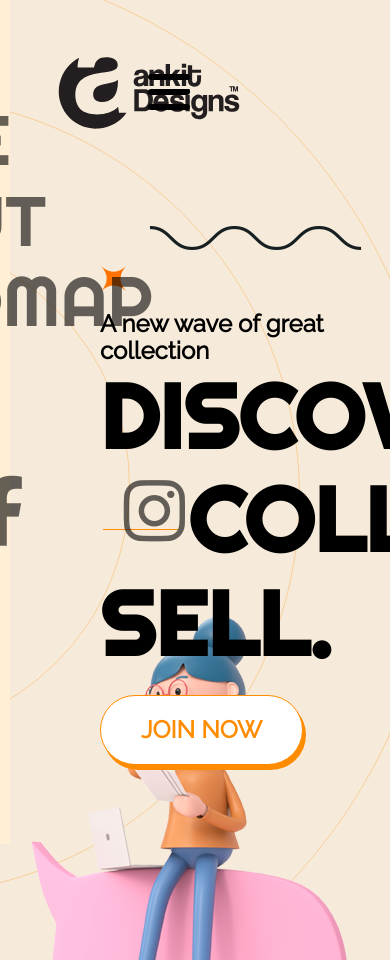
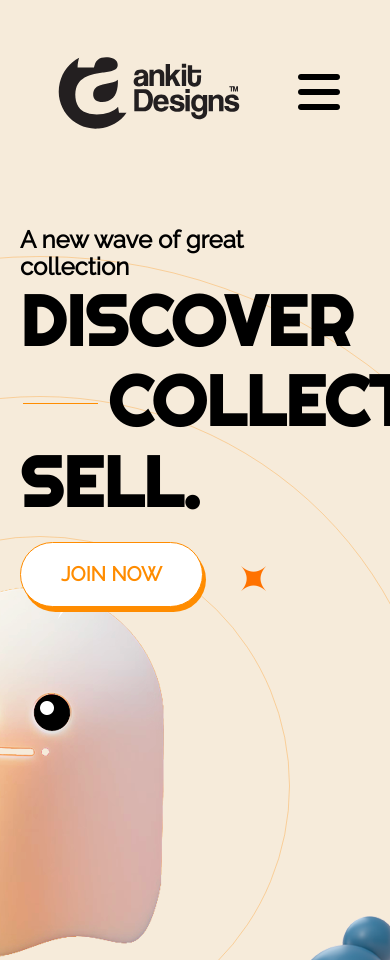
Before and after one commit to ldevuono/digistic, a plain HTML site: page index.html in a window 390 px wide. Shown: the top 960 px of the page. Drawn offline with Linux system fonts and the light colour scheme.

Commit message:
working on responsive header

```diff
--- a/styles/sass/partials/_mediaQueries.scss
+++ b/styles/sass/partials/_mediaQueries.scss
@@ -32,6 +32,35 @@
 
 @media(max-width:1200px) {
 
+    //general {
+    button {
+        font-size: 1rem;
+    }
+
+    // nav
+    nav {
+        .navFlex {
+            .hamburger {
+                right: 50px;
+            }
+        }
+    }
+
+    //header
+    header {
+        margin-top: 300px;
+
+        .wave {
+            display: none;
+        }
+
+        .headerText {
+            position: relative;
+            bottom: 360px;
+        }
+    }
+
+
     //about
     .about {
         margin: 50px auto;
@@ -65,3 +94,30 @@
         }
     }
 }
+
+@media (max-width:770px) {
+
+    //typography
+    h1 {
+        font-size: 3.5rem;
+    }
+
+    //header
+    header {
+        .headerText {
+            margin-left: 20px;
+        }
+
+        .circleSmall {
+            right: 100px;
+        }
+
+        .circleMedium {
+            right: -50px;
+        }
+
+        .circleLarge {
+            right: -200px;
+        }
+    }
+}
--- a/styles/sass/partials/_nav.scss
+++ b/styles/sass/partials/_nav.scss
@@ -68,7 +68,7 @@ nav {
 
     .navMenu {
         position: fixed;
-        left: -100%;
+        left: -1000%;
         top: 0;
         width: 100%;
         height: 100%;
```
Also changed, not shown: styles/styles.css.
